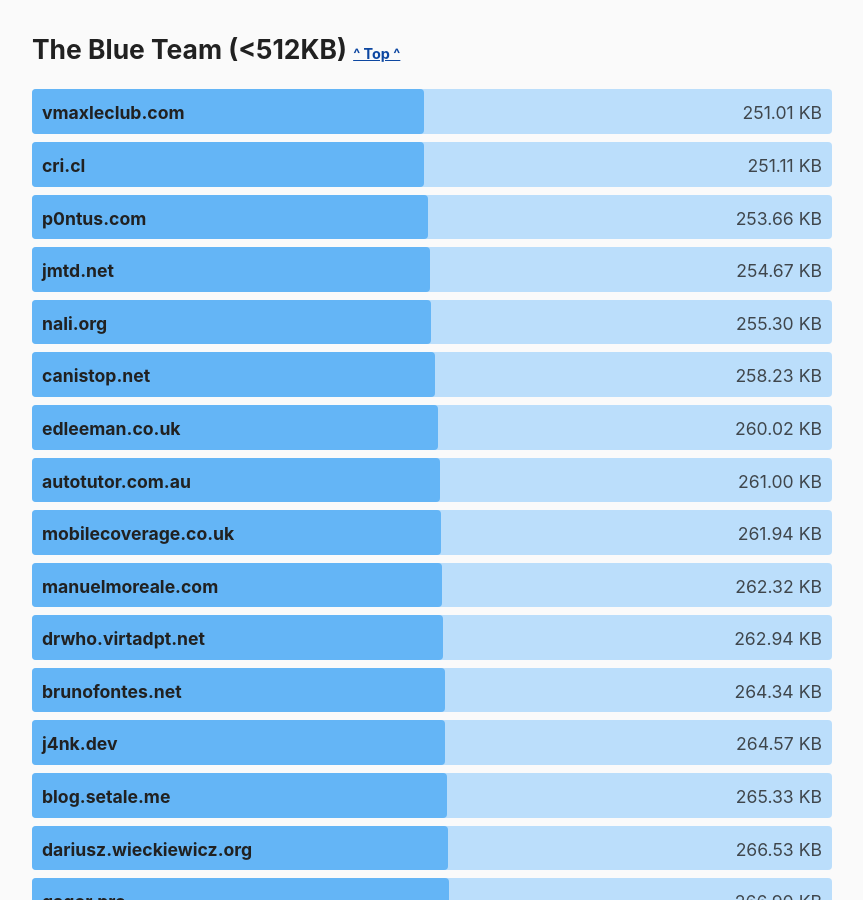
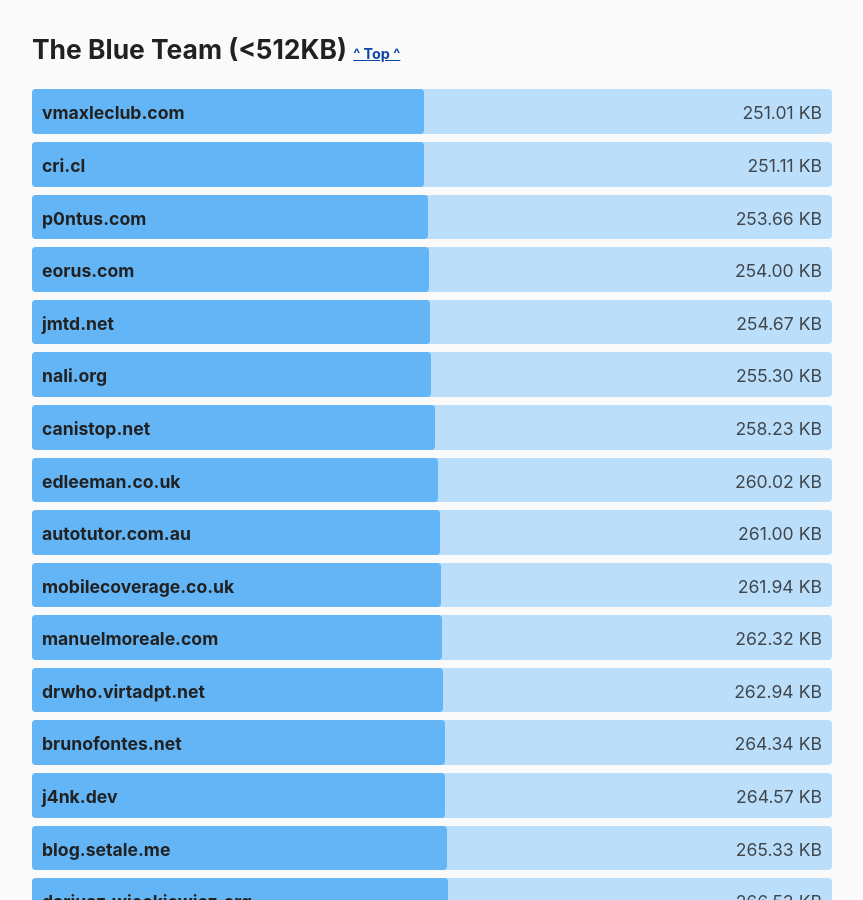
Before and after one commit to kevquirk/512kb.club, a Jekyll site: the page built from index.md, in a window 1280 px wide and 900 px high, scrolled down 38888 px. Shown: the whole window, without its empty margins (208-1071 px from the left). Built offline with Jekyll 4.4.1, drawn with Linux system fonts in a browser that asks for light colours.

Commit message:
Update sites.yml
https://radar.cloudflare.com/scan/a28db25a-04cd-438b-afcc-836e26d69ba0/summary

```diff
--- a/_data/sites.yml
+++ b/_data/sites.yml
@@ -4482,3 +4482,8 @@
   url: https://zwieratko.sk/
   size: 30.94
   last_checked: 2025-05-18
+
+- domain: eorus.com
+  url: http://eorus.com/
+  size: 254
+  last_checked: 2025-09-23
```
